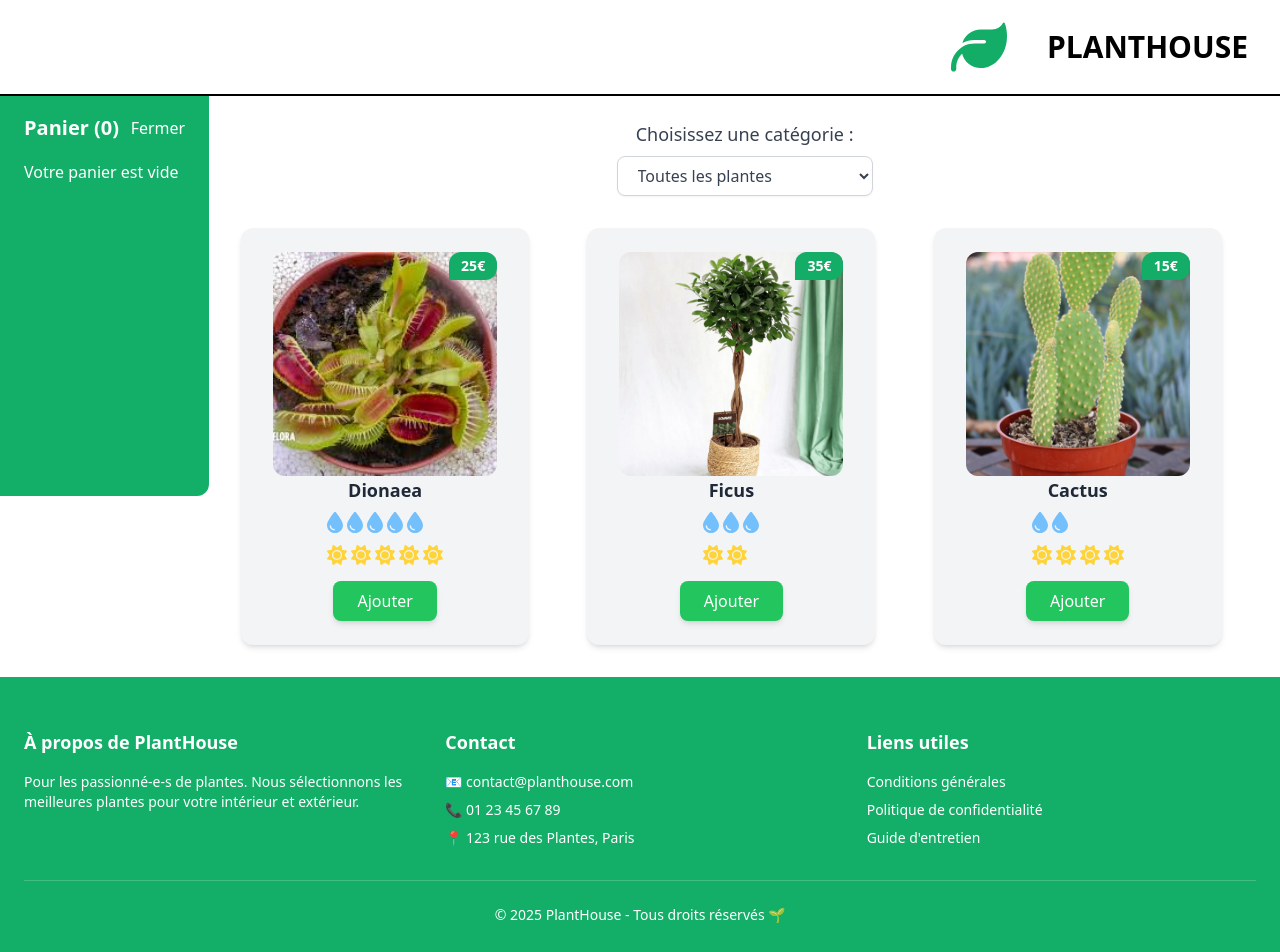
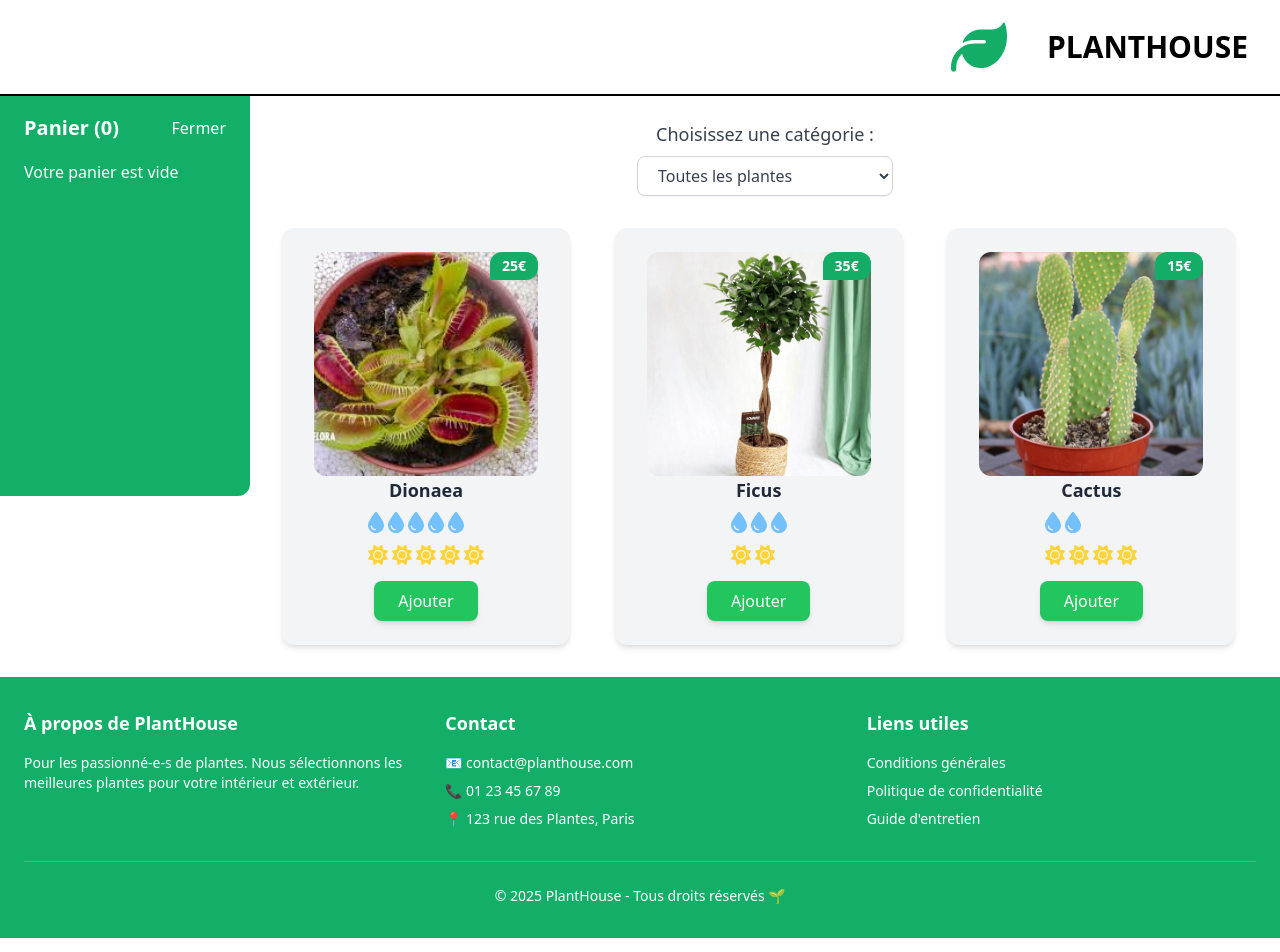
Before and after one commit to gaksss/PlantHouse, a React (Vite) app: page / in a window 1280 px wide. Shown: the top 952 px of the page. Built offline with nearby package versions, Linux system fonts and the light colour scheme.

Commit message:
footer correction

```diff
--- a/src/App.jsx
+++ b/src/App.jsx
@@ -78,13 +78,13 @@ function App() {
       <header className="flex justify-end items-center h-24 pr-8 border-b-2 border-black">
         <Banner />
       </header>
-      <section className="flex">
+      <main className="flex flex-1">
         <div className={`bg-[#13ae67] w-[250px] transition-all duration-300 rounded-br-xl ${
           isOpen ? "h-[400px]" : "h-16"
         }`}>
           <Cart items={items} setItems={setItems} isOpen={isOpen} setIsOpen={setIsOpen} />
         </div>
-        <div className="flex- justify-center flex-col items-center w-full">
+        <div className="flex-1 flex flex-col">
           <Categories
             selectedCategory={selectedCategory}
             onSelectCategory={setSelectedCategory}
@@ -99,10 +99,8 @@ function App() {
             updateQuantity={updateQuantity}
           />
         </div>
-      </section>
-      <footer className="flex justify-center items-center h-[280px] bg-[#13ae67]">
-        <Footer />
-      </footer>
+      </main>
+      <Footer />
     </div>
   );
 }
--- a/src/components/Footer.jsx
+++ b/src/components/Footer.jsx
@@ -2,7 +2,7 @@ import React from "react";
 
 function Footer() {
   return (
-    <footer className="bg-[#13ae67] text-white py-8 mt-auto">
+    <footer className="bg-[#13ae67] text-white py-8 w-full mt-auto">
       <div className="container mx-auto px-6">
         <div className="grid grid-cols-1 md:grid-cols-3 gap-8">
           {/* Section À propos */}
```
